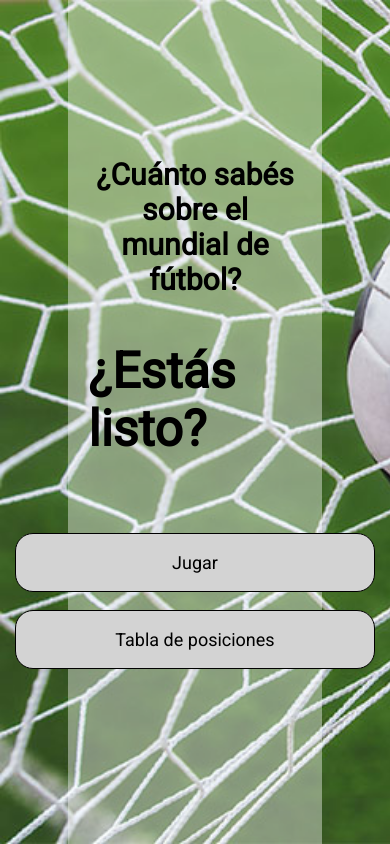
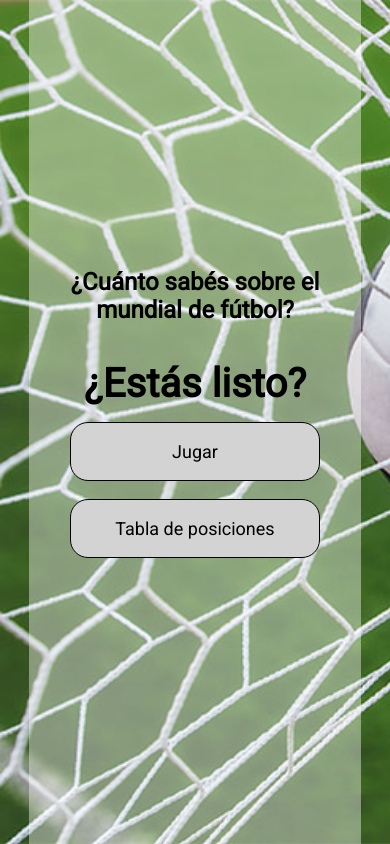
Before and after one commit to Luadanchu/juego-preguntas-JS, a plain HTML site: page index.html in a window 390 px wide. Drawn offline with Linux system fonts and the light colour scheme.

Commit message:
resp-puntos

```diff
--- a/style.css
+++ b/style.css
@@ -1,10 +1,11 @@
+html{
+  font-size: 62.5%;
+}
+
 :root {
   background-image: url(./img/fondo-pelota-arco.jpg);
   background-repeat: no-repeat;
   background-size: cover;
-  /* width: 100vh; */
-  /* background-color: #00a10035; */
-  font-size: 62.5%;
 }
 
 * {
@@ -23,9 +24,9 @@ h4 {
 }
 
 h1 {
-  font-size: 5em;
+  font-size: 5rem;
   color: black;
-  margin-bottom: 1.5em;
+  margin-bottom: 1.5rem;
 }
 
 h1 > span {
@@ -42,7 +43,7 @@ h3 {
   margin-bottom: 1.5em;
 }
 
-/* UTILITIES */
+/* INICIO */
 
 .container {
   background-color: #ffffff67;
@@ -91,7 +92,7 @@ h3 {
   color: black;
   background: lightgray;
   padding: 1em 0;
-  width: 20em;
+  width: 12em;
   border: 0.1em solid black;
   border-radius: 1em;
   margin-bottom: 1em;
@@ -188,3 +189,34 @@ input::placeholder {
   margin-bottom: 4rem;
   font-size: 2em;
 }
+
+
+/* RESPONNSIVE */
+@media screen and (max-width: 600px){
+  h1 {
+    font-size: 4rem;
+  }
+
+  h2 {
+    font-size: 3.2em;
+    margin-bottom: 1.5em;
+  }
+
+  h3 {
+    font-size: 2.5em;
+    margin-bottom: 1.5em;
+  }
+
+  .container {
+    width: 85vw;
+    padding: 1em;
+  }
+
+  .inicio{
+    font-size: 2.4em;
+  }
+
+  .btn {
+    width: 80%;
+  }
+}
```
